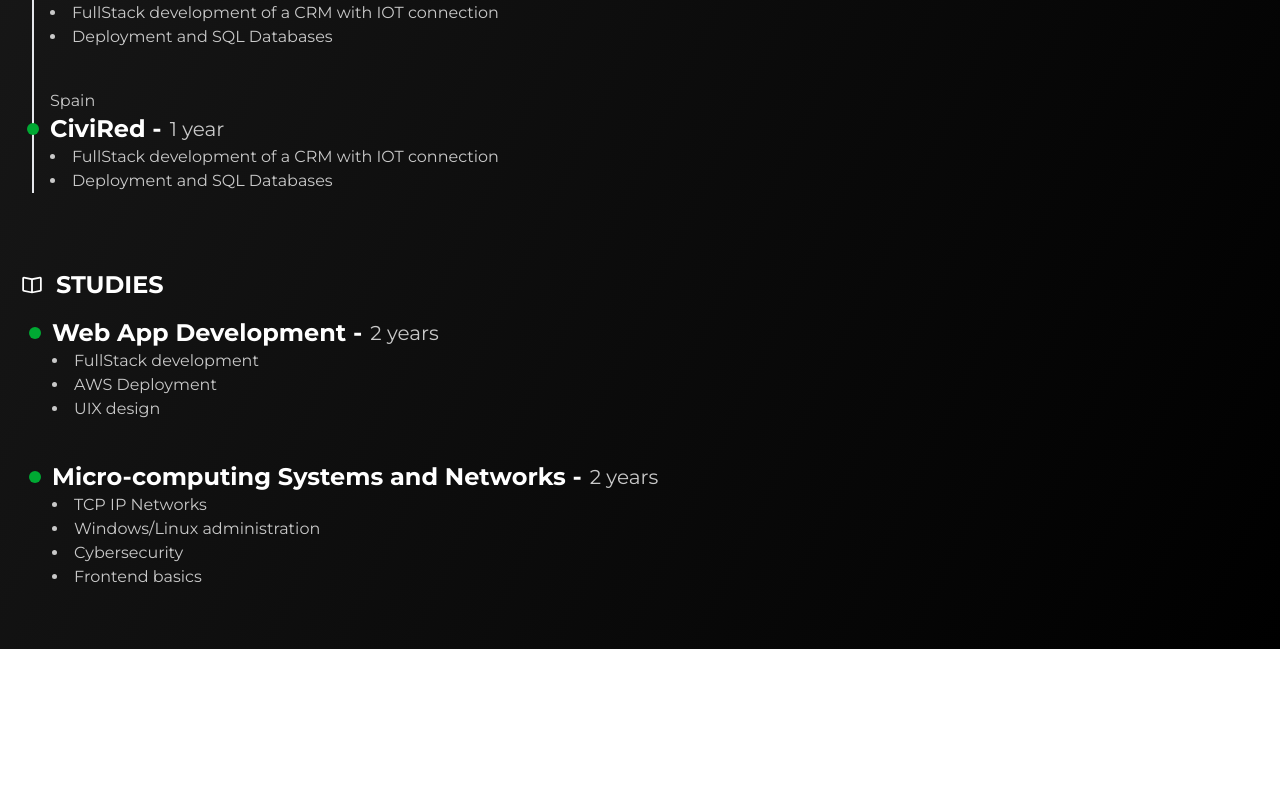
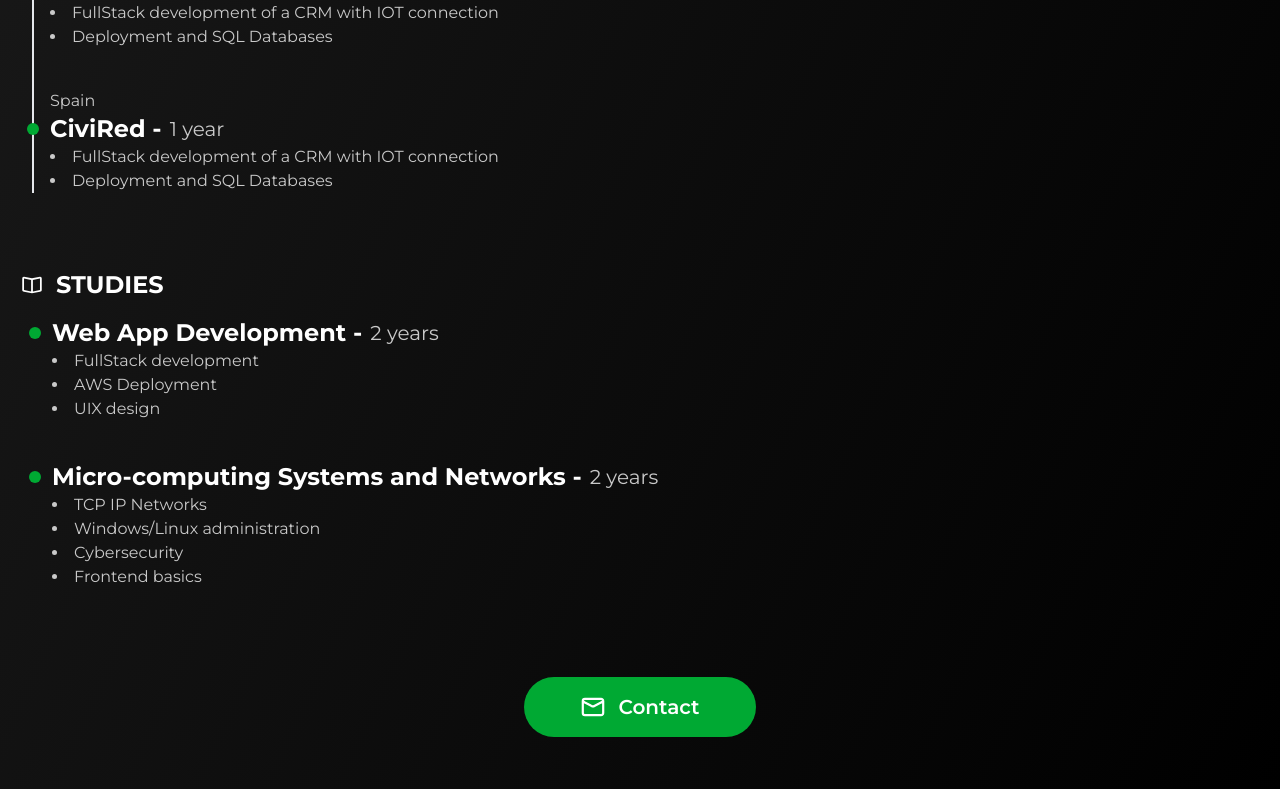
Before and after one commit to KaruzG/portfolioTailwind, a React (Vite) app: page / in a window 1280 px wide. Shown: the part 1999-2788 px from the top of the page. Before the commit the page ends 2648 px from the top, so only its background shows below. Built offline with nearby package versions, Linux system fonts and the light colour scheme.

Commit message:
feat: Add ContactButton component to end of page

```diff
--- a/src/App.tsx
+++ b/src/App.tsx
@@ -1,6 +1,7 @@
 /* import { useState } from 'react'
 import reactLogo from './assets/react.svg'
 import viteLogo from '/vite.svg' */
+import ContactButton from "./components/ContactButton";
 import ExperienceSection from "./components/ExperienceSection";
 import LandingSection from "./components/LandingSection";
 import MySkillsSection from "./components/MySkillsSection";
@@ -17,6 +18,7 @@ function App() {
       <MySkillsSection />
       <ExperienceSection />
       <StudiesSection />
+      <ContactButton />
     </div>
   );
 }
```
